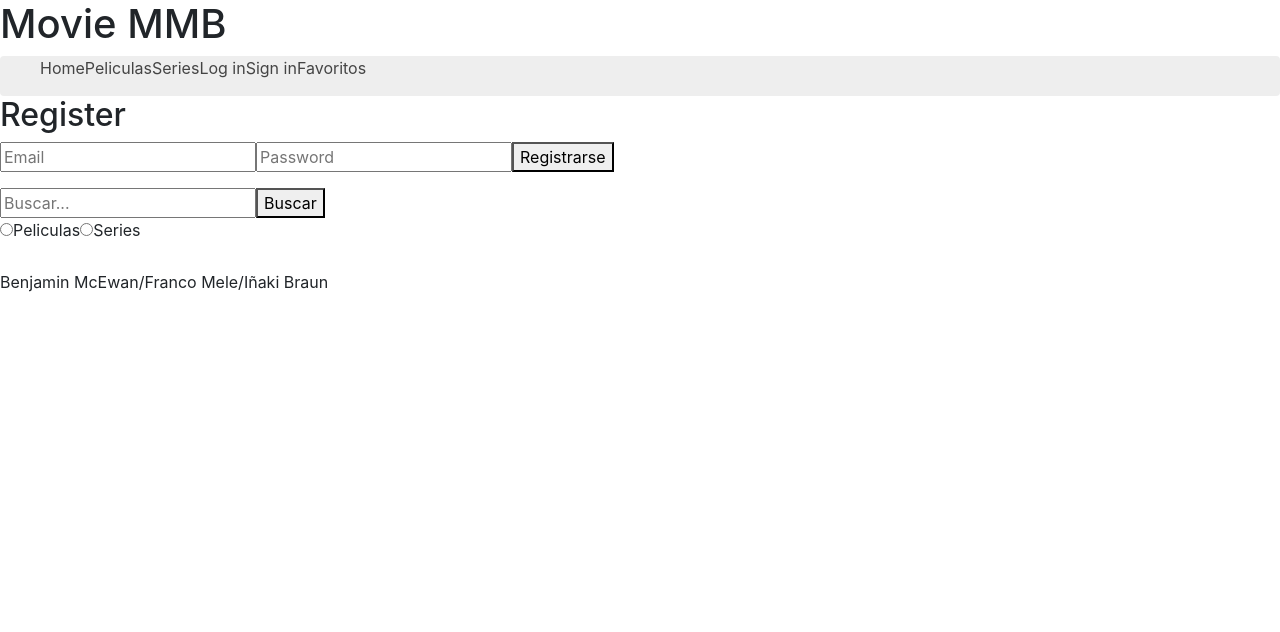
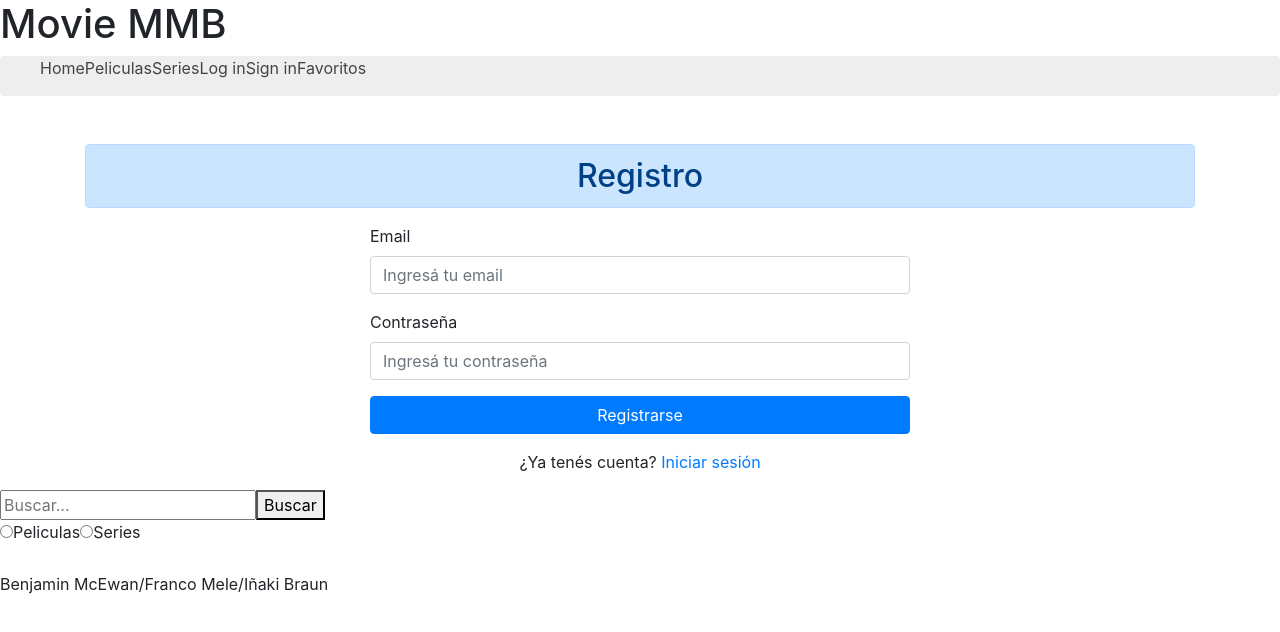
Before and after one commit to bmcewan1234/pi-mcewan-braun-mele, a React (Create React App) app: page /register in a window 1280 px wide. Shown: the top 632 px of the page. Built offline with nearby package versions, Linux system fonts and the light colour scheme.

Commit message:
vincule css con register

```diff
--- a/src/Screen/register/register.js
+++ b/src/Screen/register/register.js
@@ -43,27 +43,60 @@ class Register extends Component {
 
     render() {
         return (
+            <div className="container mt-5">
+
+                <h2 className="alert alert-primary text-center">
+                    Registro
+                </h2>
+
+                <div className="row justify-content-center">
+                    <div className="col-md-6">
+
                         <form onSubmit={this.enviarFormulario}>
-                <h2>Register</h2>
 
+                            <div className="form-group">
+                                <label>Email</label>
                                 <input
                                     type="email"
                                     name="email"
-                    placeholder="Email"
+                                    className="form-control"
+                                    placeholder="Ingresá tu email"
                                     onChange={this.cambiarDatos}
                                 />
+                            </div>
 
+                            <div className="form-group">
+                                <label>Contraseña</label>
                                 <input
                                     type="password"
                                     name="password"
-                    placeholder="Password"
+                                    className="form-control"
+                                    placeholder="Ingresá tu contraseña"
                                     onChange={this.cambiarDatos}
                                 />
+                            </div>
 
-                <button type="submit">Registrarse</button>
+                            <button
+                                type="submit"
+                                className="btn btn-primary btn-block mt-3"
+                            >
+                                Registrarse
+                            </button>
 
-                <p>{this.state.error}</p>
                         </form>
+
+                        <p className="mt-3 text-center">
+                            ¿Ya tenés cuenta?{" "}
+                            <a href="/login">Iniciar sesión</a>
+                        </p>
+
+                        <p className="text-danger text-center">
+                            {this.state.error}
+                        </p>
+
+                    </div>
+                </div>
+            </div>
         );
     }
 }
```
Lines whose indentation alone changed are shown as unchanged.
